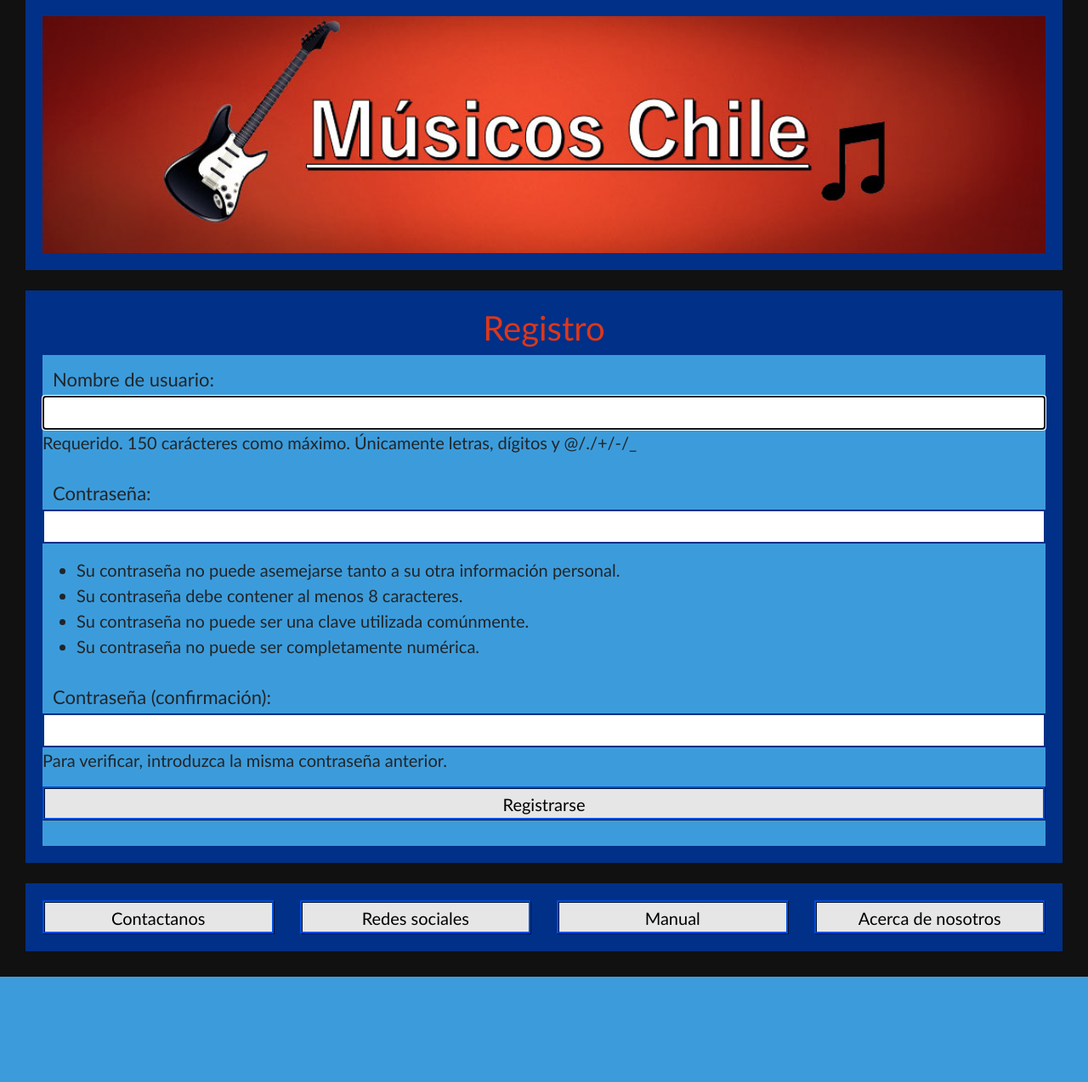
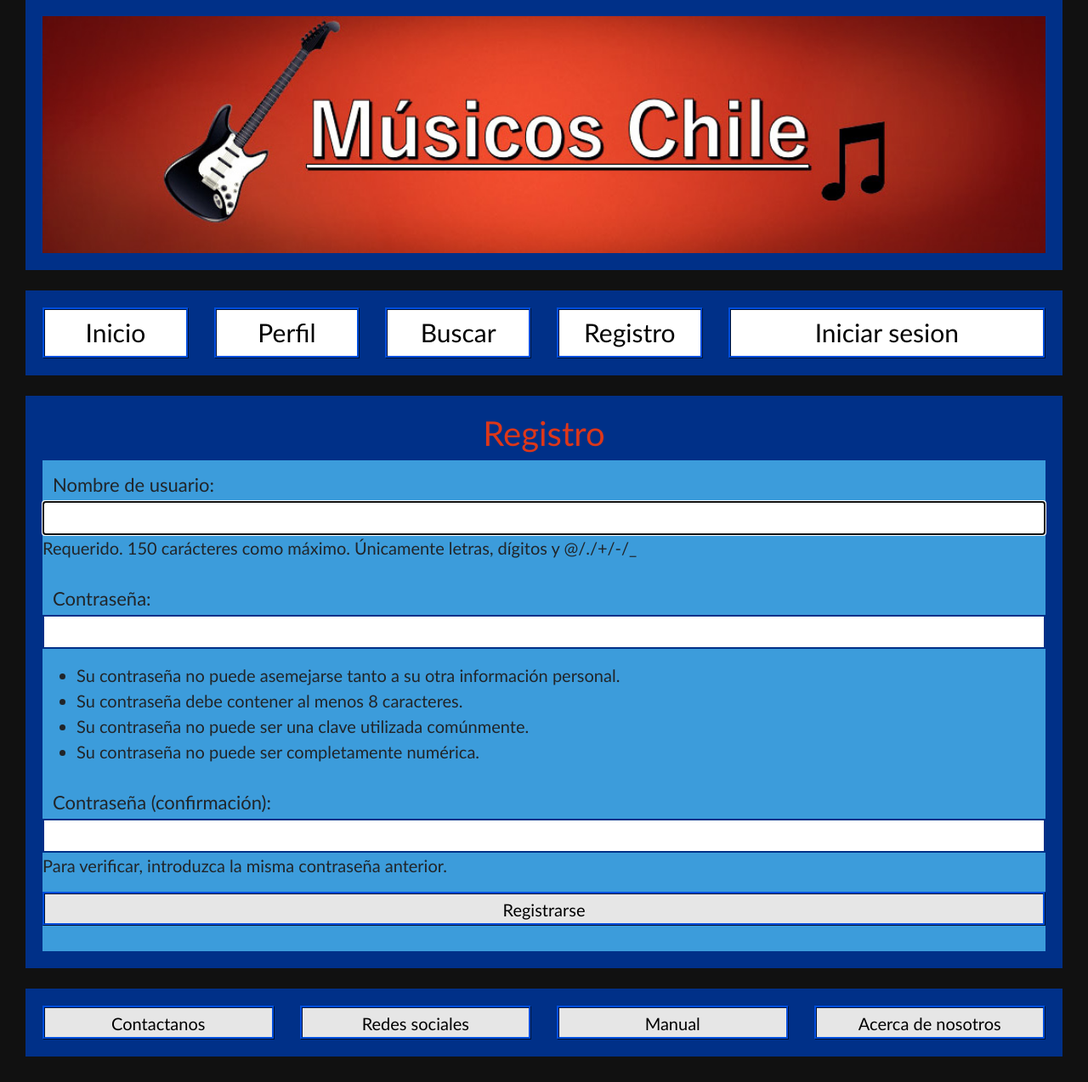
Before and after one commit to edgar-sebastian-94/MusicosChile, a Django app: page /accounts/signup/ in a window 1280 px wide. Shown: the part 31-1305 px from the top of the page at 85% size. Before the commit the page ends 1181 px from the top, so only its background shows below. Run offline with Django 3.2, Linux system fonts and the light colour scheme; some libraries are stand-ins or nearby versions.

Commit message:
MusicisChile3

```diff
--- a/templates/base.html
+++ b/templates/base.html
@@ -37,7 +37,77 @@
   </div>
     <br>
 
+    <nav> <!--Menu de las opciones inicio, perfil, buscar, y registro-->
+    <div id="cajadatos">
+      <div class="row">
+         <!--<div class="col-lg-2">
+          <a href="{% url 'index' %}">{% load static %}
+            <img src="{% static 'images/Boton inicio 2.png' %}" width="100%" height="60px">
+          </a>
+
+         </div>
+         <div class="col-lg-2">
+          <a href="{% url 'perfil' %}">{% load static %}
+            <img src="{% static 'images/Boton perfil 2.png' %}" width="100%" height="60px">
+          </a>
+
+         </div>
+         <div class="col-lg-2">
+          <a href="{% url 'buscar' %}">{% load static %}
+            <img src="{% static 'images/Boton buscar 2.png' %}" width="100%" height="60px">
+          </a>
+
+         </div>
+         <div class="col-lg-2">
+          <a href="{% url 'signup' %}">{% load static %}
+            <img src="{% static 'images/Boton registro 2.png' %}" width="100%" height="60px">
+          </a>
+
+         </div>-->
+
+         <div class="col-lg-2">
+          <a href="{% url 'index' %}">{% load static %}
+            <button style="height: 60px; background-color: rgb(255, 255, 255); font-size: 30px;">Inicio</button>
+          </a>
+         </div>
+
+          <div class="col-lg-2">
+            <a href="{% url 'perfil' %}">{% load static %}
+              <button style="height: 60px; background-color: rgb(255, 255, 255); font-size: 30px;">Perfil</button>
+            </a>
+           </div>
+
+          <div class="col-lg-2">
+            <a href="{% url 'buscar' %}">{% load static %}
+              <button style="height: 60px; background-color: rgb(255, 255, 255); font-size: 30px;">Buscar</button>
+            </a>
+           </div>
+
+          <div class="col-lg-2">
+            <a href="{% url 'signup' %}">{% load static %}
+              <button style="height: 60px; background-color: rgb(255, 255, 255); font-size: 30px;">Registro</button>
+            </a>
+           </div>
+         {% if user.is_authenticated  %}
+         <div class="col-lg-4">
+          <a href="{% url 'logout' %}">{% load static %}
+            <button style="height: 60px; background-color: rgb(255, 255, 255); font-size: 30px;">Cerrar sesion</button>
+          </a>
+         </div>
+         {% else %}
+         <div class="col-lg-4">
+          <a href="{% url 'login' %}">{% load static %}
+            <button style="height: 60px; background-color: rgb(255, 255, 255); font-size: 30px;">Iniciar sesion</button>
+          </a>
+         </div>
+         {% endif %}
+      </div>
+    </div>
+    </nav>
+    <br>
+
       {% block content %}{% endblock %}
+
     <br>
       <footer> <!--Footer con las opciones contactanos, redes sociales, manual, y acerca de nosotros-->
         <div id="cajadatos">
--- a/templates/signup.html
+++ b/templates/signup.html
@@ -11,7 +11,9 @@
     {% csrf_token %}
     {{ form.as_p }}
     <button type="submit">Registrarse</button>
+
   </form>
+
   <br>
 </div>
 
```
Also changed, not shown: index/templates/base_generic.html (+11 -10 lines), db.sqlite3.
